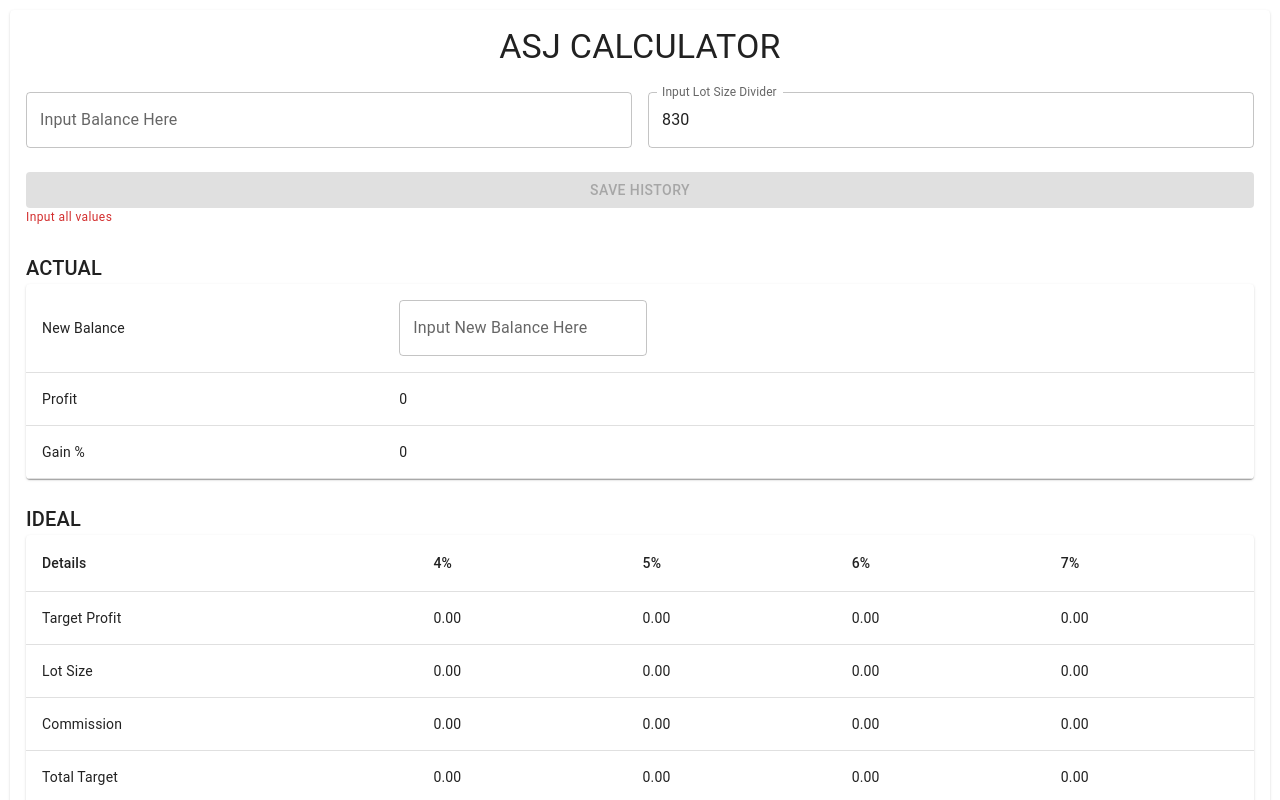
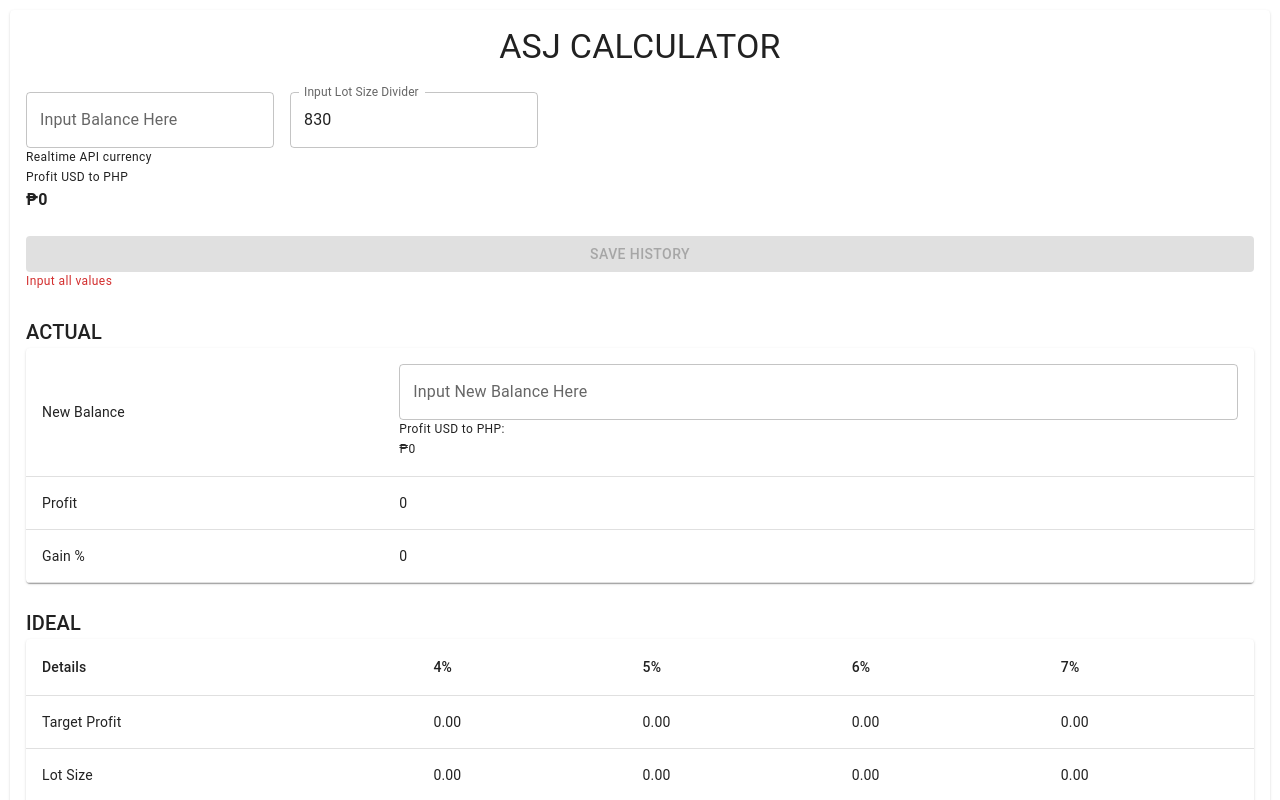
Before and after one commit to kjckangleon/asj-calculator, a React (Create React App) app: page / in a window 1280 px wide. Shown: the top 800 px of the page. Built offline with nearby package versions, Linux system fonts and the light colour scheme; no server answers.

Commit message:
Add currency

```diff
--- a/src/components/Calculator.js
+++ b/src/components/Calculator.js
@@ -24,6 +24,7 @@ const Calculator = () => {
   const [localHistory, setLocalHistory] = useState([]);
   const [hasValues, setHasValues] = useState(false);
   const [showAlert, setShowAlert] = useState(false);
+  const [currency, setCurrency] = useState({});
   const vertical = "top";
   const horizontal = "center";
 
@@ -60,6 +61,7 @@ const Calculator = () => {
 
   useEffect(() => {
     getLocalStorageData();
+    getCurrency();
   }, []);
 
   const getLocalStorageData = () => {
@@ -80,6 +82,14 @@ const Calculator = () => {
   const handleChangeNewBalance = (e) => {
     const newValue = e.target.value;
     setNewBalance(newValue);
+  };
+
+  const getCurrency = () => {
+    const url =
+      "https://free.currconv.com/api/v7/convert?q=USD_PHP&compact=ultra&apiKey=a149756d4dad2a4294c9";
+    fetch(url)
+      .then((response) => response.json())
+      .then((data) => setCurrency(data));
   };
 
   const targetProfit = () => {
@@ -227,6 +237,7 @@ const Calculator = () => {
           <Typography variant="h4">ASJ CALCULATOR</Typography>
         </Stack>
         <Stack direction="row" spacing={2}>
+          <Stack>
             <TextField
               id="current-balance"
               name="balance"
@@ -236,6 +247,13 @@ const Calculator = () => {
               label="Input Balance Here"
               fullWidth
             />
+            <Typography variant="caption">Realtime API currency</Typography>
+            <Typography variant="caption">Profit USD to PHP</Typography>
+            <Typography variant="body1" fontWeight="bolder">
+              ₱{Object.values(currency) && Object.values(currency) * value}
+            </Typography>
+          </Stack>
+          <Stack>
             <TextField
               id="current-balance"
               name="lotSize"
@@ -245,6 +263,7 @@ const Calculator = () => {
               label="Input Lot Size Divider "
               fullWidth
             />
+          </Stack>
         </Stack>
         <Stack direction="column">
           <Button
@@ -270,6 +289,7 @@ const Calculator = () => {
                 <TableRow>
                   <TableCell>New Balance</TableCell>
                   <TableCell>
+                    <Stack>
                       <TextField
                         id="new-balance"
                         type="number"
@@ -277,6 +297,15 @@ const Calculator = () => {
                         onChange={handleChangeNewBalance}
                         label="Input New Balance Here"
                       />
+                      <Typography variant="caption">
+                        Profit USD to PHP:
+                      </Typography>
+                      <Typography variant="caption">
+                        ₱
+                        {Object.values(currency) &&
+                          Object.values(currency) * newBalance}
+                      </Typography>
+                    </Stack>
                   </TableCell>
                 </TableRow>
                 <TableRow>
```
Lines whose indentation alone changed are shown as unchanged.
